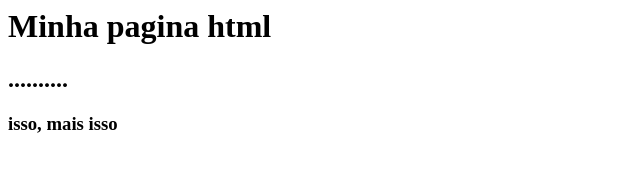
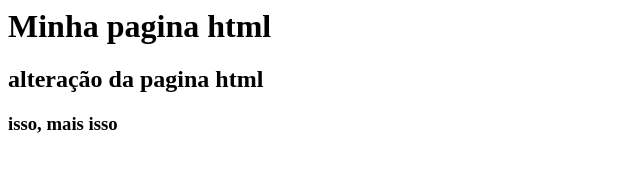
Before and after one commit to maykkk1/new, a plain HTML site: page index.html in a window 1280 px wide. Shown: the whole page, without its empty margins (0-640 px from the left). Drawn offline with Linux system fonts and the light colour scheme.

Commit message:
nova alteração

```diff
--- a/index.html
+++ b/index.html
@@ -1,7 +1,7 @@
 <html>
   <body>
       <h1>Minha pagina html</h1>
-      <h2>..........</h2>
+      <h2>alteração da pagina html</h2>
       <h3>isso, mais isso</h3>
   </body>
 </html>
```
